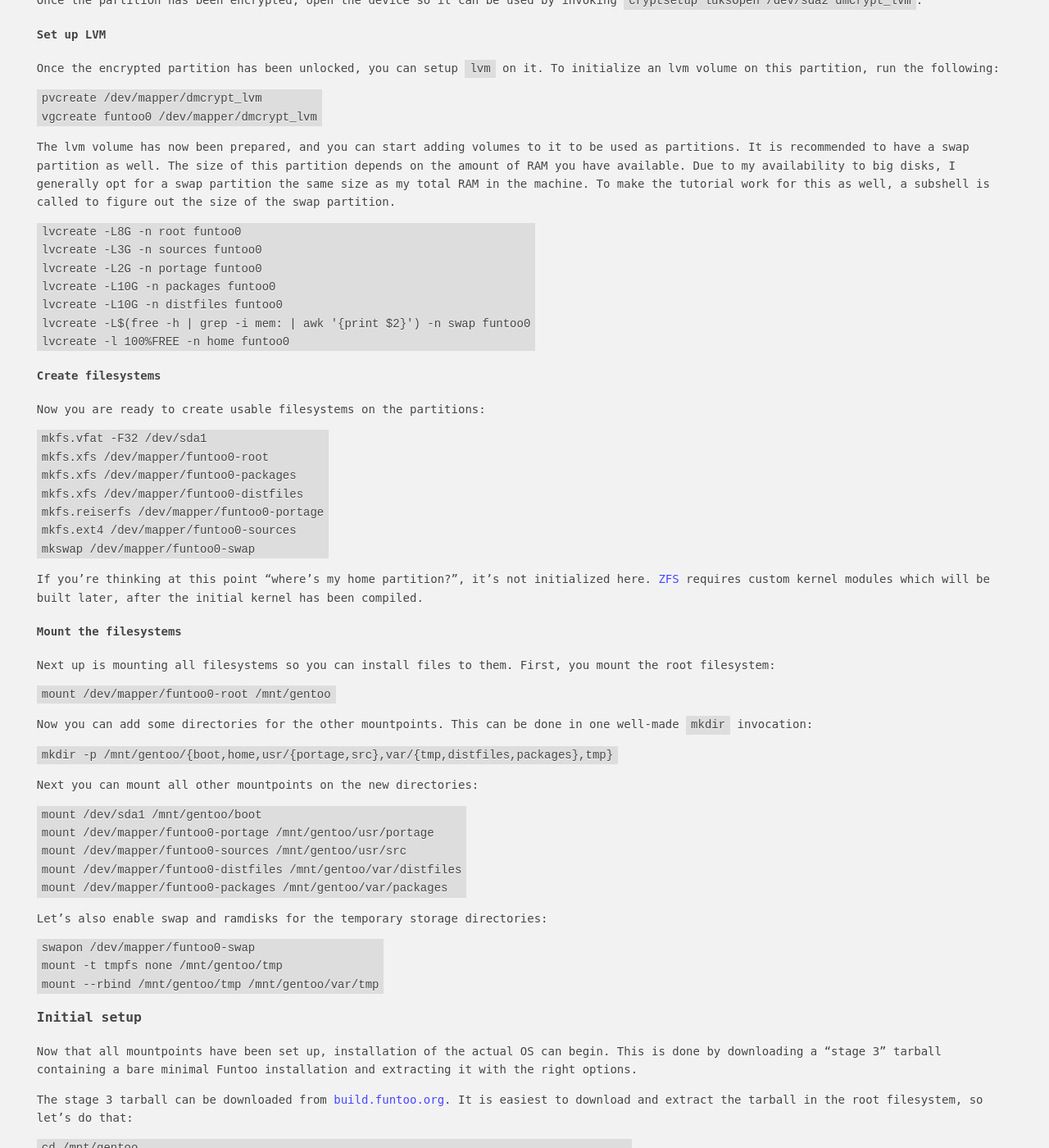
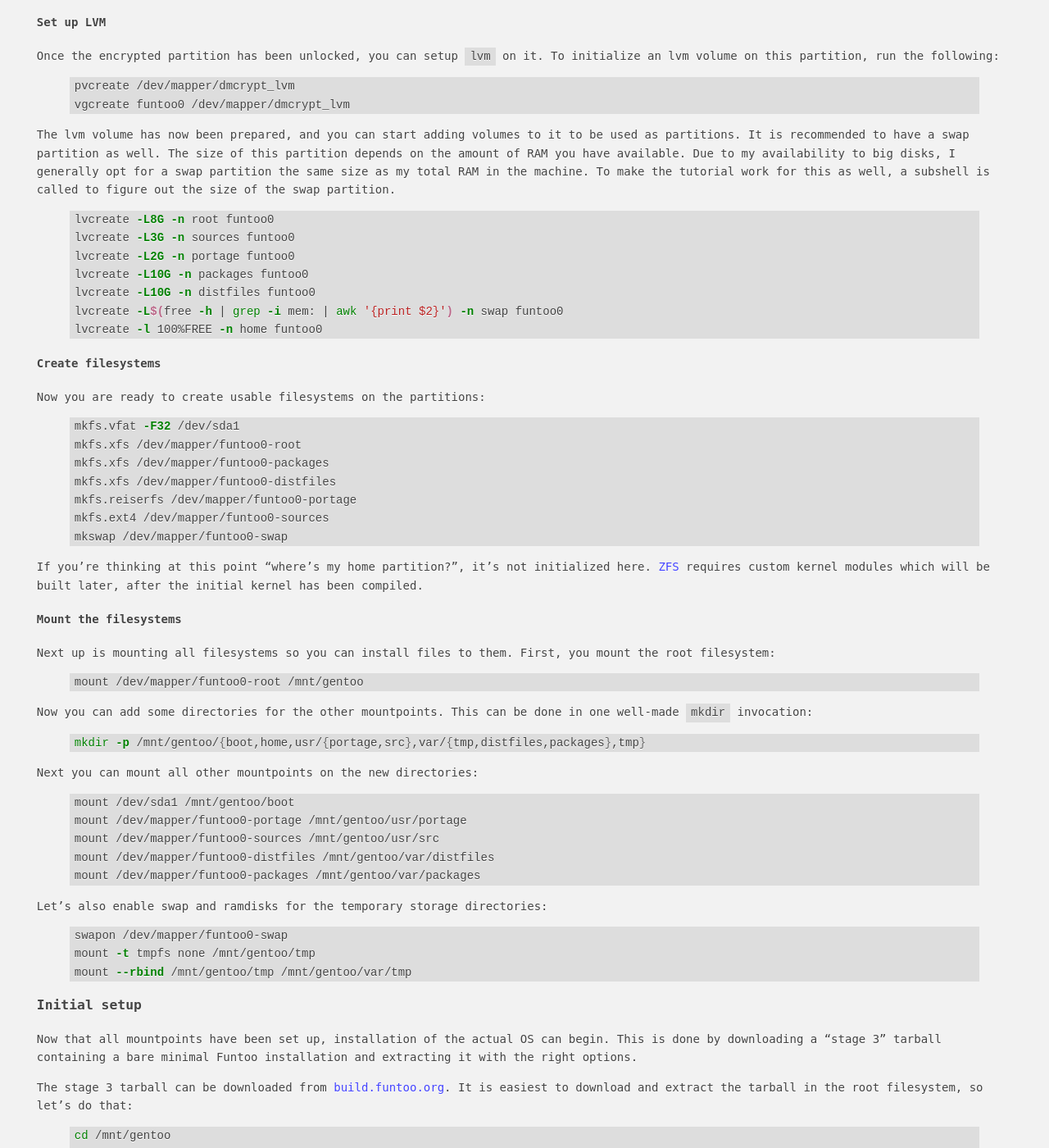
Before and after one commit to Tyil/website, a Jekyll site: the page built from _tutorials/install-funtoo.md, in a window 1280 px wide and 1400 px high, scrolled down 3576 px. Shown: the whole window at 82% size. Built offline with Jekyll 4.4.1, drawn with Linux system fonts in a browser that asks for light colours; Markdown is read by kramdown in place of the engine named in the settings; some of the changed text lies outside the part shown.

Commit message:
Apply highlighting to the tutorials

````diff
--- a/_tutorials/install-funtoo.md
+++ b/_tutorials/install-funtoo.md
@@ -50,15 +50,15 @@ You can download the System Rescue CD at one of the following locations:
 #### Setting up the live USB
 After downloading the image, mount it somewhere:
 
-```
+{% highlight sh %}
 mount path/to/sysrescuecd.iso /mnt/cdrom
-```
+{% endhighlight %}
 
 Once it is mounted, you can run the installer bundled with the image by running
 
-```
+{% highlight sh %}
 /mnt/cdrom/usb_inst.sh
-```
+{% endhighlight %}
 
 Select the right device and wait for the installer to finish up.
 
@@ -81,7 +81,7 @@ The size of your storage device should be at least 35GB to be safe and have
 some space for personal data. The partitioning layout this guide is aiming for
 is the following:
 
-```
+{% highlight plain %}
 DEVICE                 FILESYSTEM  SIZE  MOUNTPOINT
 sda
   sda1                 fat32        2GB  /boot
@@ -93,15 +93,14 @@ sda
     funtoo0-swap       swap
     funtoo0-packages   xfs         10GB  /var/packages
     funtoo0-distfiles  xfs         10GB  /var/distfiles
-```
+{% endhighlight %}
 
 If you already an advanced user, you are of course free to diverge from the
 guide here.
 
 #### Partition the drive
-The first part is to setup partitions. This can be done by calling
-
-```gdisk /dev/sda```
+The first part is to setup partitions. This can be done by calling `gdisk
+/dev/sda`.
 
 Let us wipe the entire disk and start with a clean slate. You can do this by
 typing `o` and pressing enter. When asked wether you are sure, type `y` and
@@ -129,9 +128,9 @@ very important. We are going to encrypt the entire `lvm` partition using
 [`luks`][wikipedia-luks]. The frontend tool to be used for this is
 [`cryptsetup`][wikipedia-cryptsetup]:
 
-```
+{% highlight sh %}
 cryptsetup --cipher aes-xts-plain64 --hash sha512 --key-size 256 luksFormat /dev/sda2
-```
+{% endhighlight %}
 
 `cryptsetup` will ask you for a passphrase. Make sure to use a good one,
 preferably at least 20 characters in length.
@@ -143,10 +142,10 @@ invoking `cryptsetup luksOpen /dev/sda2 dmcrypt_lvm`.
 Once the encrypted partition has been unlocked, you can setup `lvm` on it. To
 initialize an lvm volume on this partition, run the following:
 
-```
+{% highlight sh %}
 pvcreate /dev/mapper/dmcrypt_lvm
 vgcreate funtoo0 /dev/mapper/dmcrypt_lvm
-```
+{% endhighlight %}
 
 The lvm volume has now been prepared, and you can start adding volumes to it to
 be used as partitions. It is recommended to have a swap partition as well. The
@@ -155,7 +154,7 @@ my availability to big disks, I generally opt for a swap partition the same size
 as my total RAM in the machine. To make the tutorial work for this as well, a
 subshell is called to figure out the size of the swap partition.
 
-```
+{% highlight sh %}
 lvcreate -L8G -n root funtoo0
 lvcreate -L3G -n sources funtoo0
 lvcreate -L2G -n portage funtoo0
@@ -163,12 +162,12 @@ lvcreate -L10G -n packages funtoo0
 lvcreate -L10G -n distfiles funtoo0
 lvcreate -L$(free -h | grep -i mem: | awk '{print $2}') -n swap funtoo0
 lvcreate -l 100%FREE -n home funtoo0
-```
+{% endhighlight %}
 
 #### Create filesystems
 Now you are ready to create usable filesystems on the partitions:
 
-```
+{% highlight sh %}
 mkfs.vfat -F32 /dev/sda1
 mkfs.xfs /dev/mapper/funtoo0-root
 mkfs.xfs /dev/mapper/funtoo0-packages
@@ -176,7 +175,7 @@ mkfs.xfs /dev/mapper/funtoo0-distfiles
 mkfs.reiserfs /dev/mapper/funtoo0-portage
 mkfs.ext4 /dev/mapper/funtoo0-sources
 mkswap /dev/mapper/funtoo0-swap
-```
+{% endhighlight %}
 
 If you're thinking at this point "where's my home partition?", it's not
 initialized here. [ZFS][wikipedia-zfs] requires custom kernel modules which will
@@ -186,34 +185,34 @@ be built later, after the initial kernel has been compiled.
 Next up is mounting all filesystems so you can install files to them. First, you
 mount the root filesystem:
 
-```
+{% highlight sh %}
 mount /dev/mapper/funtoo0-root /mnt/gentoo
-```
+{% endhighlight %}
 
 Now you can add some directories for the other mountpoints. This can be done in
 one well-made `mkdir` invocation:
 
-```
+{% highlight sh %}
 mkdir -p /mnt/gentoo/{boot,home,usr/{portage,src},var/{tmp,distfiles,packages},tmp}
-```
+{% endhighlight %}
 
 Next you can mount all other mountpoints on the new directories:
 
-```
+{% highlight sh %}
 mount /dev/sda1 /mnt/gentoo/boot
 mount /dev/mapper/funtoo0-portage /mnt/gentoo/usr/portage
 mount /dev/mapper/funtoo0-sources /mnt/gentoo/usr/src
 mount /dev/mapper/funtoo0-distfiles /mnt/gentoo/var/distfiles
 mount /dev/mapper/funtoo0-packages /mnt/gentoo/var/packages
-```
+{% endhighlight %}
 
 Let's also enable swap and ramdisks for the temporary storage directories:
 
-```
+{% highlight sh %}
 swapon /dev/mapper/funtoo0-swap
 mount -t tmpfs none /mnt/gentoo/tmp
 mount --rbind /mnt/gentoo/tmp /mnt/gentoo/var/tmp
-```
+{% endhighlight %}
 
 ### Initial setup
 Now that all mountpoints have been set up, installation of the actual OS can
@@ -224,11 +223,11 @@ The stage 3 tarball can be downloaded from [build.funtoo.org][funtoo-build]. It
 is easiest to download and extract the tarball in the root filesystem, so let's
 do that:
 
-```
+{% highlight sh %}
 cd /mnt/gentoo
 wget http://build.funtoo.org/funtoo-current/x86-64bit/generic_64/stage3-latest.tar.xz
 tar xpf stage3-latest.tar.xz
-```
+{% endhighlight %}
 
 Once extraction is complete, you can opt to delete the tarball as it is no
 longer needed at this point. You can delete it by invoking `rm stage3-latest.tar.gz`.
@@ -247,25 +246,25 @@ section to get into it and resolve your issues.
 The chrooting requires a couple extra mounts, so the chroot can interface with
 the hardware provided by the system above it:
 
-```
+{% highlight sh %}
 mount -t proc none proc
 mount --rbind /dev dev
 mount --rbind /sys sys
-```
+{% endhighlight %}
 
 Once these mountpoints are set, you will need to copy over `resolv.conf` so the
 chroot can resolve DNS names:
 
-```
+{% highlight sh %}
 cp /etc/resolv.conf etc
-```
+{% endhighlight %}
 
 Now that everything is prepared in the chroot, you can enter your Funtoo
 installation using the following:
 
-```
+{% highlight sh %}
 chroot . bash -l
-```
+{% endhighlight %}
 
 #### Set up the portage tree
 The portage tree is a collection of files which are used by the package manager
@@ -286,9 +285,9 @@ When you have modified `/etc/portage/repos.conf/gentoo` (or not, if you do not
 want to change this default), continue to download your first version of the
 portage tree:
 
-```
+{% highlight sh %}
 emerge --sync
-```
+{% endhighlight %}
 
 Everytime you want to update your system, you will have to do an `emerge --sync`
 to update the portage tree first. It is managed by [`git`][wikipedia-git], which
@@ -314,7 +313,7 @@ Once you know the UUID, open up `/etc/fstab` with whatever editor you feel
 comfortable with and make it look like the following block of text. Do not
 forget to update the UUIDs!
 
-```
+{% highlight plain %}
 # boot device
 /dev/sda1  /boot  vfat  noauto,noatime  1 2
 
@@ -333,7 +332,7 @@ tmpfs  /tmp  tmpfs  defaults  0 0
 
 # binds
 /tmp  /var/tmp  none  rbind  0 0
-```
+{% endhighlight %}
 
 ##### /etc/localtime
 The localtime comes next. This is to make sure your time is set correctly. An
@@ -343,9 +342,9 @@ to is stored in `/usr/share/zoneinfo`. The files are sorted by continent. As
 someone who lives in the Netherlands, I'd use
 `/usr/share/zoneinfo/Europe/Amsterdam`:
 
-```
+{% highlight sh %}
 ln -fs /usr/share/zoneinfo/Europe/Amsterdam /etc/localtime
-```
+{% endhighlight %}
 
 It is important to also correctly set your hardware clock, in case it is off.
 Check if your time and date are correct by invoking `date`. If these settings
@@ -357,16 +356,16 @@ an argument in the form of `MMDDhhmmYYYY`, it will set the date and time instead
 of check it. The following command would set the date to the first of October
 2016, and the time to 17:29:
 
-```
+{% highlight sh %}
 date 011017292016
-```
+{% endhighlight %}
 
 After you correctly set the date and time to whatever it currently is, sync it
 to the hardware clock so it is correct across reboots:
 
-```
+{% highlight sh %}
 hwclock --systohc
-```
+{% endhighlight %}
 
 ##### /etc/portage/make.conf
 Another important part to configure is the `make.conf` file. This file contains
@@ -386,7 +385,7 @@ aroudn some manpages to find out what you exactly want yourself.
 turn features on and off using these, and the ebuilds will configure the
 packages to enable or disable these features.
 
-```
+{% highlight sh %}
 USE="
     ${USE}
     alsa
@@ -400,7 +399,7 @@ USE="
     -gnome
     -kde
 "
-```
+{% endhighlight %}
 
 ###### FEATURES
 The `FEATURES` variable allows enabling of various portage features. Mine are
@@ -409,7 +408,7 @@ parallel as possible to speed up the process. Additionally, I use the `buildpkg`
 feature to build binary packages for use on other systems. This can save you a
 great deal of time if you have multiple systems running Funtoo.
 
-```
+{% highlight sh %}
 FEATURES="
     ${FEATURES}
     buildpkg
@@ -422,13 +421,13 @@ FEATURES="
     usersandbox
     usersync
 "
-```
+{% endhighlight %}
 
 ###### EMERGE_DEFAULT_OPTS
 `EMERGE_DEFAULT_OPTS` can be used to add some flags to every emerge you invoke.
 This way you can force emerge to always ask for confirmation.
 
-```
+{% highlight sh %}
 EMERGE_DEFAULT_OPTS="
     ${EMERGE_DEFAULT_OPTS}
     --alert
@@ -440,7 +439,7 @@ EMERGE_DEFAULT_OPTS="
     --usepkg
     --verbose
 "
-```
+{% endhighlight %}
 
 ###### C/XXFLAGS
 The `CFLAGS` and `CXXFLAGS` variables hold compiler-specific options. It is
@@ -448,10 +447,10 @@ The `CFLAGS` and `CXXFLAGS` variables hold compiler-specific options. It is
 `cmake`][bug-cmake].  Other than that, it is just a regular shell variable like
 the others.
 
-```
+{% highlight sh %}
 CFLAGS="-O2 -pipe"
 CXXFLAGS="-O2 -pipe"
-```
+{% endhighlight %}
 
 ###### ACCEPT_LICENSE
 This variable is not as important as the others. You can even opt to leave it
@@ -460,12 +459,12 @@ software (free as in freedom, not gratis), you can set it to the same value as
 me. Do note that if you use this, you will need to setup the
 `/etc/portage/package.license` as well.
 
-```
+{% highlight sh %}
 ACCEPT_LICENSE="
     -*
     @FREE
 "
-```
+{% endhighlight %}
 
 ###### MAKEOPTS
 `MAKEOPTS` are the arguments passed to `make`. This can be used to instruct
@@ -473,21 +472,21 @@ ACCEPT_LICENSE="
 can be set with the `-j` flag. The general rule of thumb for this is to use
 `$(($(nproc) + 1))`.
 
-```
+{% highlight sh %}
 MAKEOPTS="
     -j9
 "
-```
+{% endhighlight %}
 
 ###### PKG/DISTDIR
 The `PKGDIR` and `DISTDIR` variables set the location to store binary packages
 after building, and the location to store distfiles. In order to use the
 `/var/distfiles` and `/var/packages` partitions, these must be set.
 
-```
+{% highlight sh %}
 DISTDIR=/var/distfiles
 PKGDIR=/var/packages
-```
+{% endhighlight %}
 
 ##### /etc/portage/package.mask
 Like the `make.conf` file, `package.mask` can be made a directory containing
@@ -503,10 +502,10 @@ than that, so it is necessary to mask newer kernel versions. This is a single
 line of configuration, and as such can be done without a fancy editor. Simply
 invoke the following magic:
 
-```
+{% highlight sh %}
 mkdir -p /etc/portage/package.mask
 echo ">sys-kernel/gentoo-sources-4.4.6" > /etc/portage/package.mask/20-zfs.mask
-```
+{% endhighlight %}
 
 ##### /etc/portage/package.license
 This file can be setup as a directory too, just like `make.conf` and
@@ -516,10 +515,10 @@ The kernel comes with some sources under the `freedist` license, which is not
 part of `@FREE`. As such, if you want to install kernel sources you will have to
 make an exception for this license on this package.
 
-```
+{% highlight sh %}
 mkdir -p /etc/portage/package.license
 echo "sys-kernel/gentoo-sources freedist" > /etc/portage/package.license/20-freedist.license
-```
+{% endhighlight %}
 
 ##### /etc/conf.d/hostname
 As one of the last files to setup, the hostname should be set in
@@ -544,10 +543,10 @@ Install whichever source set you want to use, this guide will use
 `emerge` command here will install some additional packages which are needed for
 the system to function properly.
 
-```
+{% highlight sh %}
 emerge boot-update cryptsetup lvm2 gentoo-sources
 genkernel --menuconfig --lvm --luks all
-```
+{% endhighlight %}
 
 The `genkernel` command will run the kernel menuconfig utility. If you have
 exotic hardware that needs special support, this is the place to enable it. The
@@ -557,29 +556,29 @@ you. As the guide uses LVM and LUKS, you will need to have support for these
 things in your kernel. You will need to enable the following options at the
 very least:
 
-```
+{% highlight plain %}
 General setup --->
     [*] Initial RAM filesystem and RAM disk (initramfs/initrd) support
-```
+{% endhighlight %}
 
-```
+{% highlight plain %}
 Device Drivers --->
     Generic Driver Options --->
         [*] Maintain a devtmpfs filesystem to mount at /dev
-```
+{% endhighlight %}
 
-```
+{% highlight plain %}
 Device Drivers --->
     [*] Multiple devices driver support --->
         <*>Device Mapper Support
         <*> Crypt target support
-```
+{% endhighlight %}
 
-```
+{% highlight plain %}
 Cryptographic API --->
     <*> XTS support
     -*-AES cipher algorithms
-```
+{% endhighlight %}
 
 #### Setup ZFS
 The kernel is now installed at `/boot`, and all the required parts to build
@@ -590,20 +589,20 @@ First install the kernel module here. Since the live kernel does not have the
 zfs modules from the chroot, you must create the pool and the volumes after the
 first reboot.
 
-```
+{% highlight sh %}
 emerge zfs
-```
+{% endhighlight %}
 
 Once it has been compiled, you can add the ZFS services to start up by default.
 This will load the kernel module for you and all additional services that make
 ZFS perform its job well.
 
-```
+{% highlight sh %}
 rc-update add zfs-import boot
 rc-update add zfs-mount boot
 rc-update add zfs-share default
 rc-update add zfs-zed default
-```
+{% endhighlight %}
 
 #### Installing a bootloader
 Before building your kernel, `boot-update` was installed. This pulls in
@@ -617,7 +616,7 @@ and `lvm`.
 Open up `/etc/boot.conf` in your favourite editor and let the file display
 something like this:
 
-```
+{% highlight plain %}
 boot {
     generate grub
     default "Funtoo GNU+Linux"
@@ -629,17 +628,17 @@ boot {
     initrd initramfs[-v]
     params += crypt_root=/dev/sda2 real_root=/dev/mapper/funtoo0-root rootfstype=xfs dolvm
 }
-```
+{% endhighlight %}
 
 Now that `boot-update` is configured, install `grub` as an UEFI bootloader and
 generate the configs for it using `boot-update`. You should make sure the
 `grub` directory exists in `/boot` as well.
 
-```
+{% highlight sh %}
 mkdir -p /boot/grub
 grub-install --target=x86_64-efi --efi-directory=/boot --bootloader-id="Funtoo GNU+Linux" --recheck /dev/sda
 boot-update
-```
+{% endhighlight %}
 
 #### Set your system profile
 Your system is now ready to boot and use. However, some things are still not
@@ -653,10 +652,10 @@ mix-in.
 To get the same profile settings as I use for my work environments, run the
 following:
 
-```
+{% highlight sh %}
 epro flavor workstation
 epro mix-ins +no-systemd
-```
+{% endhighlight %}
 
 #### Running the first full system update
 The stage 3 tarball may have been the latest, but it might still have some
@@ -666,18 +665,18 @@ make sure everything is in the best possible state, it is recommended to run a
 full system update now. Since some of our options are already set as
 `EMERGE_DEFAULT_OPTS`, this is as simple as
 
-```
+{% highlight sh %}
 emerge -uDN @world
-```
+{% endhighlight %}
 
 #### Installing supporting software
 This is software you will more than likely need on any standard system. If
 you're an advanced user you can decide to skip this and make your own choices,
 otherwise it is recommended to install this software as well.
 
-```
+{% highlight sh %}
 emerge connman sudo vim linux-firmware
-```
+{% endhighlight %}
 
 #### Configuring supporting software
 Some of the supporting software has to be turned on explicitly or have a
@@ -689,9 +688,9 @@ you can skip the section with the same name.
 lightweight, fast and does its job pretty well. To enable this service at boot,
 run
 
-```
+{% highlight sh %}
 rc-update add connman default
-```
+{% endhighlight %}
 
 If you want to setup wireless connection authentication credentials, read up on
 `man connman-service.conf`.
@@ -706,9 +705,9 @@ Because sudo is a critical utility, it comes with its own editor that basically
 just wraps your preferred editor in a script that will complain if the
 configuration is wrong. To use this tool, invoke
 
-```
+{% highlight sh %}
 visudo
-```
+{% endhighlight %}
 
 Scroll to the line which contains `# %wheel ALL=(ALL) ALL`, and remove the `# `.
 
@@ -717,9 +716,9 @@ We probably want to be able to login to the system as well. By default, users
 without passwords are disabled, so you'll need to set a password for the users
 you want to be able to use:
 
-```
+{% highlight sh %}
 passwd root
-```
+{% endhighlight %}
 
 If you used a different username than `tyil`, be sure to change it here as well.
 
@@ -727,12 +726,12 @@ If you used a different username than `tyil`, be sure to change it here as well.
 Installation is now finished, so it is time to boot into your new Funtoo system.
 First you should cleanly unmount all partitions and then issue a reboot:
 
-```
+{% highlight sh %}
 exit
 cd
 umount -lR /mnt/gentoo
 reboot
-```
+{% endhighlight %}
 
 If you set your UEFI to favour the USB system over the standard drive in the
 booting order, be sure to either change this back, or simply remove the USB
@@ -746,19 +745,19 @@ set using `passwd` before rebooting.
 Now you can finally setup the ZFS partition. Issue the following commands to
 create a pool and a subvolume for `/home`:
 
-```
+{% highlight sh %}
 zpool create funtooz /dev/sda
 zfs create -o mountpoint=/home funtooz/home
-```
+{% endhighlight %}
 
 #### Create a user
 Create a user for yourself on the system, as you should not perform regular
 usage as root. You can use any other value for `tyil` if you so desire:
 
-```
+{% highlight sh %}
 useradd -m -g users -G wheel tyil
 passwd tyil
-```
+{% endhighlight %}
 
 The `-G wheel` part is optional, but recommended if you wish to use this account
 for administrative tasks. This option adds the user to the `wheel` group, which
````
Also changed, not shown: _tutorials/setup-a-vpn-with-cjdns.md (+26 -26 lines), _tutorials/setup-calendar-and-contact-sync-with-radicale-and-dovecot.md (+23 -19 lines), _tutorials/setup-nginx-with-lets-encrypt-ssl.md (+18 -18 lines).
